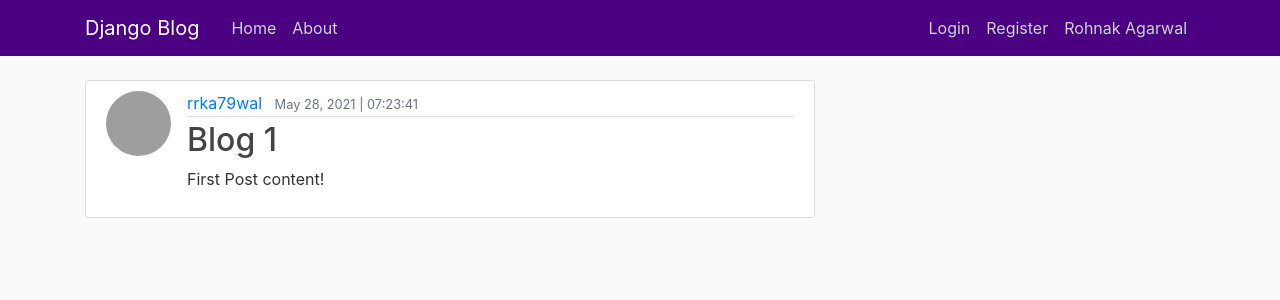
After one commit to rrkas-materials/DjangoTutorial, a Django app: page /post/1/ in a window 1280 px wide. The commit adds this page. Shown: the top 300 px of the page. Run offline with Django 3.2, Linux system fonts and the light colour scheme; data comes from the database, SQL or seed files in the repository; both versions use the stored data as it was after the commit; some libraries are stand-ins or nearby versions; grey boxes are pictures that could not be loaded.

Commit message:
Post CRUD

```diff
--- a/blog/models.py
+++ b/blog/models.py
@@ -1,5 +1,6 @@
 from django.db import models
 from django.utils import timezone
+from django.urls import reverse
 from django.contrib.auth.models import User
 
 
@@ -9,5 +10,8 @@ class Post(models.Model):
     date_posted = models.DateTimeField(default=timezone.now)
     author = models.ForeignKey(User, on_delete=models.CASCADE)
 
+    def get_absolute_url(self):
+        return reverse('post-detail', kwargs={'pk': self.pk})
+
     def __str__(self):
         return self.title
--- a/blog/templates/blog/base.html
+++ b/blog/templates/blog/base.html
@@ -51,24 +51,25 @@
     <div class="row">
         <div class="col-md-8">
             {% if messages %}
-            {% for msg in messages%}
-            <div class="alert alert-{{ msg.tags }}">{{ msg }}</div>
-            {% endfor %}
+                {% for msg in messages%}
+                    <div class="alert alert-{{ msg.tags }}">{{ msg }}</div>
+                {% endfor %}
             {% endif %}
             {% block content %}{% endblock %}
         </div>
+        {% if user.is_authenticated %}
         <div class="col-md-4">
             <div class="content-section">
-                <h3>Our Sidebar</h3>
-                <p class='text-muted'>You can put any information here you'd like.
+                <h3>Tools</h3>
                 <ul class="list-group">
-                    <li class="list-group-item list-group-item-light">Latest Posts</li>
-                    <li class="list-group-item list-group-item-light">Announcements</li>
-                    <li class="list-group-item list-group-item-light">Calendars</li>
-                    <li class="list-group-item list-group-item-light">etc</li>
+                    <li class="list-group-item list-group-item-light"><a href="{% url 'post-create' %}">Create Post</a></li>
+<!--                    <li class="list-group-item list-group-item-light">Announcements</li>-->
+<!--                    <li class="list-group-item list-group-item-light">Calendars</li>-->
+<!--                    <li class="list-group-item list-group-item-light">etc</li>-->
                 </ul>
                 </p>
             </div>
+            {% endif %}
         </div>
     </div>
 </main>
--- a/blog/templates/blog/home.html
+++ b/blog/templates/blog/home.html
@@ -8,7 +8,7 @@
             <a class="mr-2" href="#">{{ post.author }}</a>
             <small class="text-muted">{{ post.date_posted|date:"F d, Y | H:i:s" }}</small>
         </div>
-        <h2><a class="article-title" href="#">{{ post.title }}</a></h2>
+        <h2><a class="article-title" href="{% url 'post-detail' post.id %}">{{ post.title }}</a></h2>
         <p class="article-content">{{ post.content }}</p>
     </div>
 </article>
--- /dev/null
+++ b/blog/templates/blog/post_detail.html
@@ -0,0 +1,20 @@
+{% extends "blog/base.html" %}
+{% block content %}
+<article class="media content-section">
+    <img src="{{ object.author.profile.image.url }}" class="rounded-circle article-img">
+    <div class="media-body">
+        <div class="article-metadata">
+            <a class="mr-2" href="#">{{ object.author }}</a>
+            <small class="text-muted">{{ object.date_posted|date:"F d, Y | H:i:s" }}</small>
+            {% if object.author == user %}
+                <div>
+                    <a href="{% url 'post-update' object.id %}" class="btn btn-secondary btn-sm mb-1 mt-1">Update</a>
+                    <a href="{% url 'post-delete' object.id %}" class="btn btn-danger btn-sm mb-1 mt-1">Delete</a>
+                </div>
+            {% endif %}
+        </div>
+        <h2 class="article-title">{{ object.title }}</h2>
+        <p class="article-content">{{ object.content }}</p>
+    </div>
+</article>
+{% endblock content %}
--- a/blog/urls.py
+++ b/blog/urls.py
@@ -1,7 +1,12 @@
 from django.urls import path
-from . import views
+from .views import *
 
 urlpatterns = [
-    path('', views.home, name='blog-home'),
-    path('about/', views.about, name='blog-about')
+    path('', PostListView.as_view(), name='blog-home'),
+    path('post/<int:pk>/', PostDetailView.as_view(), name='post-detail'),
+    path('post/new/', PostCreateView.as_view(), name='post-create'),
+    path('post/<int:pk>/update/', PostUpdateView.as_view(), name='post-update'),
+    path('post/<int:pk>/delete/', PostDeleteView.as_view(), name='post-delete'),
+    # by default class based views expect primary key in url
+    path('about/', about, name='blog-about'),
 ]
--- a/blog/views.py
+++ b/blog/views.py
@@ -1,16 +1,59 @@
 from django.shortcuts import render
+from django.contrib.auth.mixins import *
+from django.views.generic import *
 from .models import Post
 
 
-def home(request):
-    context = {
-        'posts': Post.objects.all(),
-    }
-    return render(request, 'blog/home.html', context)
+# default template name for class based view: <app-name>/<model-name>_<view-type>.html
+
+# home page
+class PostListView(ListView):
+    model = Post
+    template_name = 'blog/home.html'
+    context_object_name = 'posts'
+    ordering = ['-date_posted']
+
+
+# def home(request):
+#     context = {'posts': Post.objects.all()}
+#     return render(request, 'blog/home.html', context)
+
+
+class PostDetailView(DetailView):
+    model = Post
+
+
+class PostCreateView(LoginRequiredMixin, CreateView):
+    model = Post
+    fields = ['title', 'content']
+
+    def form_valid(self, form):
+        form.instance.author = self.request.user
+        return super().form_valid(form)
+
+
+class PostUpdateView(LoginRequiredMixin, UserPassesTestMixin, UpdateView):
+    def test_func(self):
+        post = self.get_object()
+        return self.request.user == post.author
+
+    model = Post
+    fields = ['title', 'content']
+
+    def form_valid(self, form):
+        form.instance.author = self.request.user
+        return super().form_valid(form)
+
+
+class PostDeleteView(LoginRequiredMixin, UserPassesTestMixin, DeleteView):
+    model = Post
+    success_url = '/'
+
+    def test_func(self):
+        post = self.get_object()
+        return self.request.user == post.author
 
 
 def about(request):
-    context = {
-        'title': 'About',
-    }
+    context = {'title': 'About'}
     return render(request, 'blog/about.html', context)
```
Also changed, not shown: blog/templates/blog/post_confirm_delete.html (added, +18 -0 lines), blog/templates/blog/post_form.html (added, +16 -0 lines), db.sqlite3.
